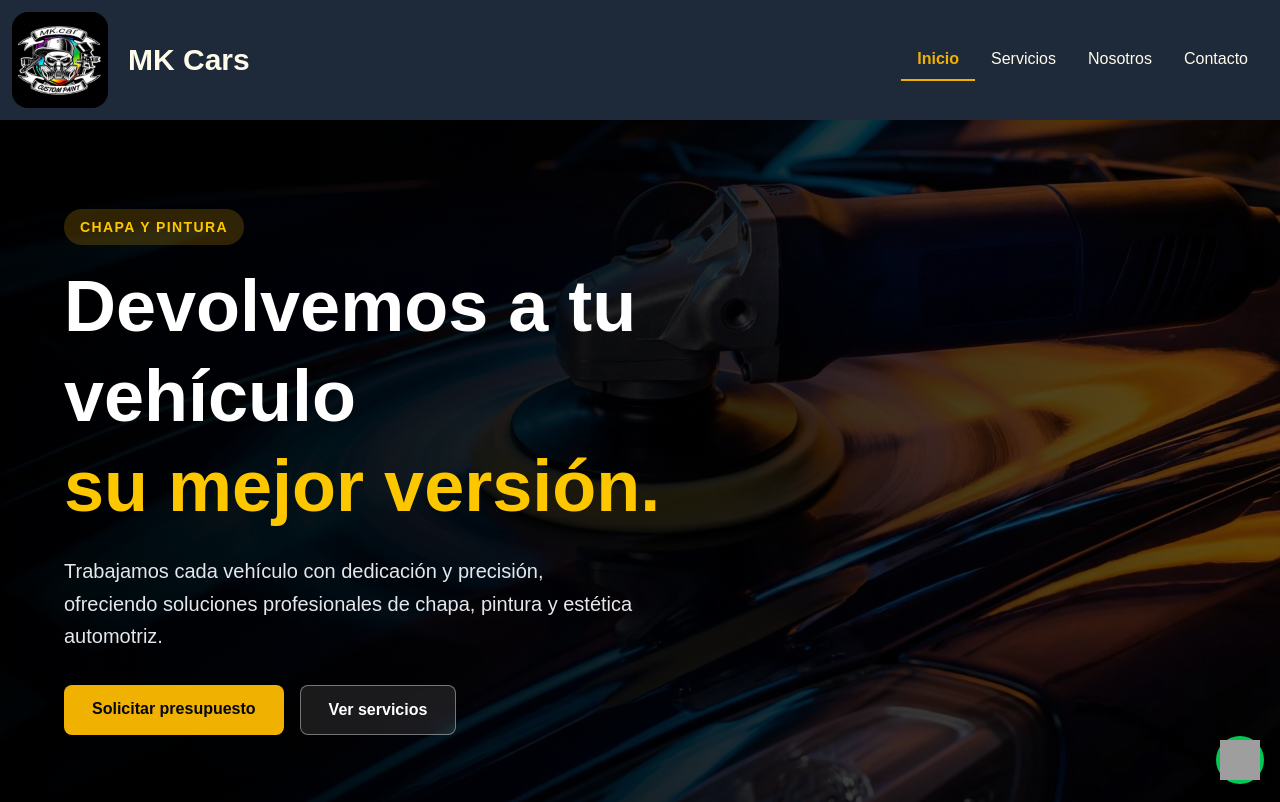
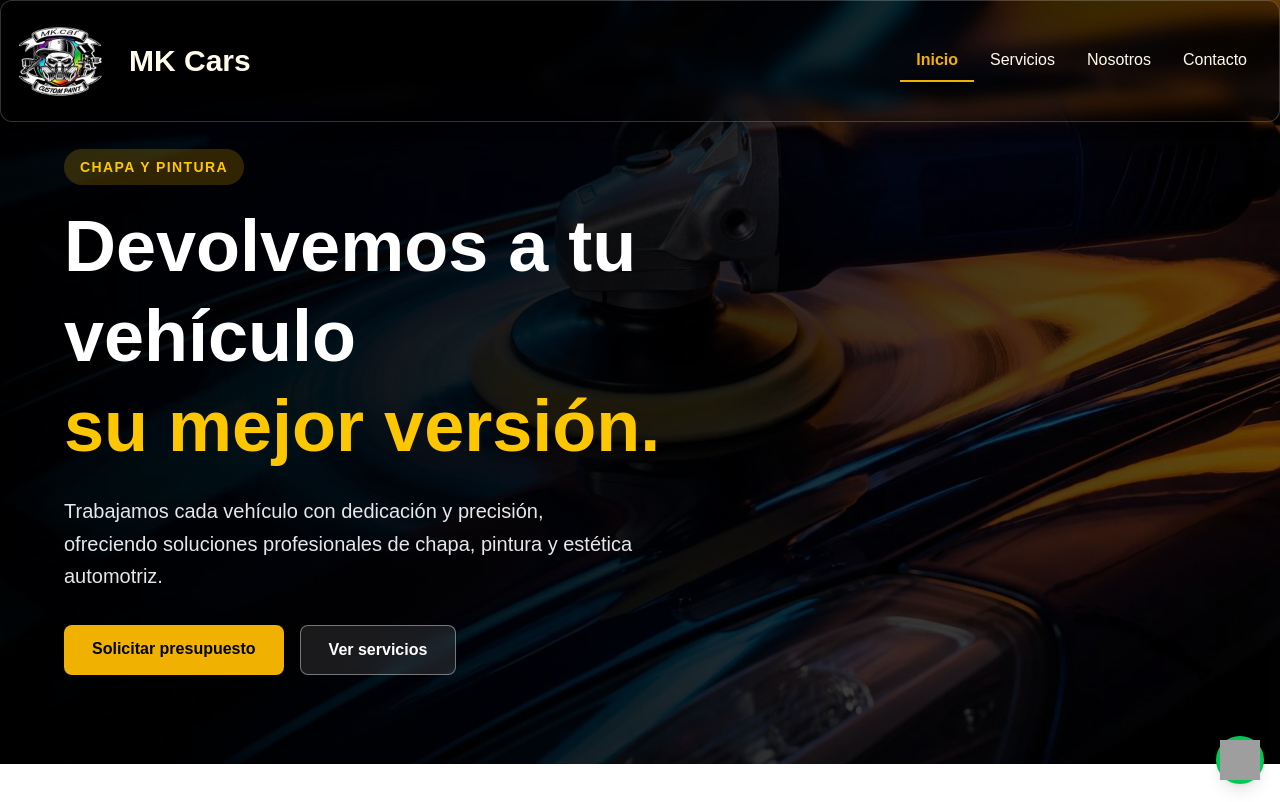
Before and after one commit to AgustinKowalczuk/Mk-LandingPage, a Next.js app in the folder taller-chapa-pintura/: page / in a window 1280 px wide. Shown: the top 802 px of the page. Built offline with nearby package versions, Linux system fonts and the light colour scheme; grey boxes are pictures that could not be loaded.

Commit message:
fix navbar and hero section

```diff
--- a/taller-chapa-pintura/src/app/page.tsx
+++ b/taller-chapa-pintura/src/app/page.tsx
@@ -1,5 +1,5 @@
 "use client";
-import config from "@/config/enviroments";
+
 import WhatsAppButton from "@/components/WppButton";
 import Navbar from "@/components/Navbar";
 import { useEffect, useState } from "react";
@@ -10,32 +10,33 @@ import Hero from "@/components/Hero";
 export default function Home() {
   const [isOpen, setIsOpen] = useState(false);
   const [navigateTo, setNavigateTo] = useState("/");
-  const [heroVisible, setHeroVisible] = useState(true);
+  const [scrollY, setScrollY] = useState(0);
 
-  const handleScroll = () => {
-    const scrollPosition = window.scrollY;
-    if (scrollPosition > 100) {
-      setHeroVisible(false);
-    } else {
-      setHeroVisible(true);
-    }
-  };
+  const heroOpacity = Math.max(0, 1 - scrollY / 500);
+  const heroTranslate = Math.min(scrollY * 0.3, 150);
 
   useEffect(() => {
+    const handleScroll = () => {
+      setScrollY(window.scrollY);
+    };
+
     window.addEventListener("scroll", handleScroll);
+
     return () => {
       window.removeEventListener("scroll", handleScroll);
     };
   }, []);
 
   useEffect(() => {
-    console.log("Home isOpen state:", isOpen);
-    console.log("Home navigateTo state:", navigateTo);
+    console.log({
+      isOpen,
+      navigateTo,
+    });
   }, [isOpen, navigateTo]);
 
   return (
     <main>
-      <header className="w-full">
+      <header className="absolute top-0 left-0 z-50 w-full">
         <Navbar
           isOpen={isOpen}
           setIsOpen={setIsOpen}
@@ -43,10 +44,19 @@ export default function Home() {
         />
       </header>
 
-      {heroVisible && navigateTo === "/" && <Hero />}
+      <div
+        style={{
+          opacity: heroOpacity,
+          transform: `translateY(-${heroTranslate}px)`,
+        }}
+        className="transition-opacity duration-100"
+      >
+        {navigateTo === "/" && <Hero />}
+      </div>
+      {renderContent(navigateTo)}
 
-      {renderContent(navigateTo)}
       <Footer />
+
       <WhatsAppButton />
     </main>
   );
--- a/taller-chapa-pintura/src/components/Hero.tsx
+++ b/taller-chapa-pintura/src/components/Hero.tsx
@@ -2,7 +2,7 @@ const ilustrativeImg = "/images/hero/hero-car.jpg";
 
 const Hero = () => {
   return (
-    <section className="relative min-h-[calc(100vh-96px)] overflow-hidden bg-gray-950">
+    <section className="relative min-h-[calc(100vh-96px)] overflow-hidden bg-gray-950 sm:pt-15">
 
       <div className="absolute inset-0">
         <img
--- a/taller-chapa-pintura/src/components/Navbar.tsx
+++ b/taller-chapa-pintura/src/components/Navbar.tsx
@@ -29,7 +29,7 @@ export default function Navbar({
   };
 
   return (
-    <nav className="bg-gray-800 flex flex-col sm:flex-row justify-between items-center w-full">
+    <nav className="bg-black/30 backdrop-blur-sm border border-white/20 rounded-xl shadow-lg flex flex-col sm:flex-row justify-between items-center w-full">
       {/* LOGO */}
       <section className="p-3 rounded-md flex items-center justify-between w-full sm:w-auto">
         <Link
@@ -56,7 +56,7 @@ export default function Navbar({
 
         {/* MOBILE MENU */}
         <button
-          className="sm:hidden text-gray-700 p-2"
+          className="sm:hidden text-amber-50 p-2"
           onClick={() => setIsOpen(!isOpen)}
         >
           <svg
```
